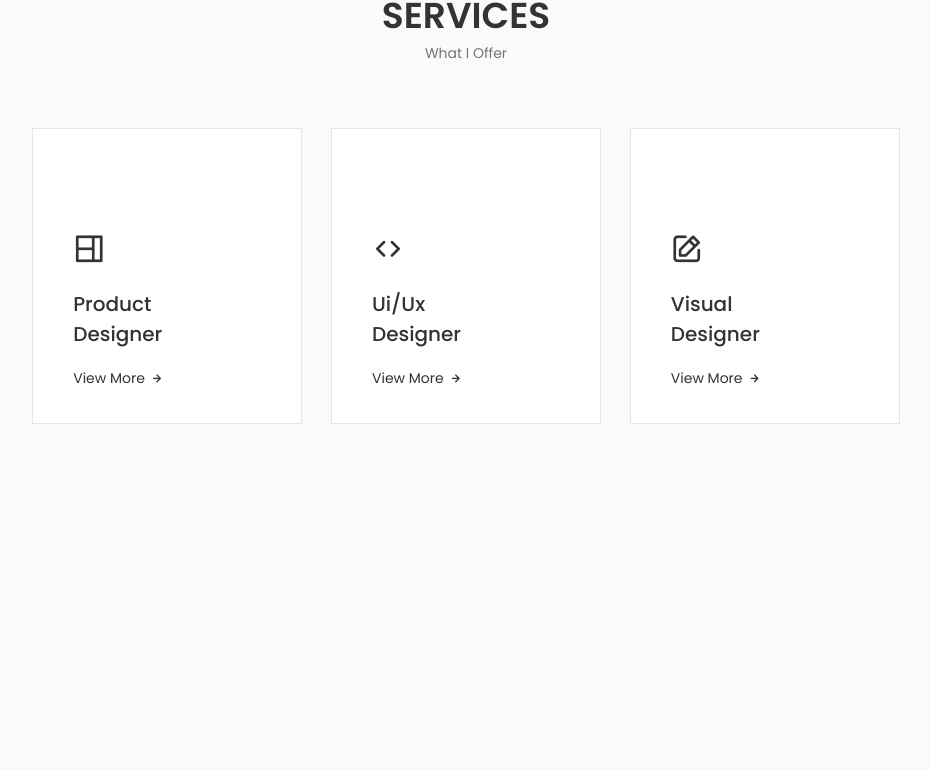
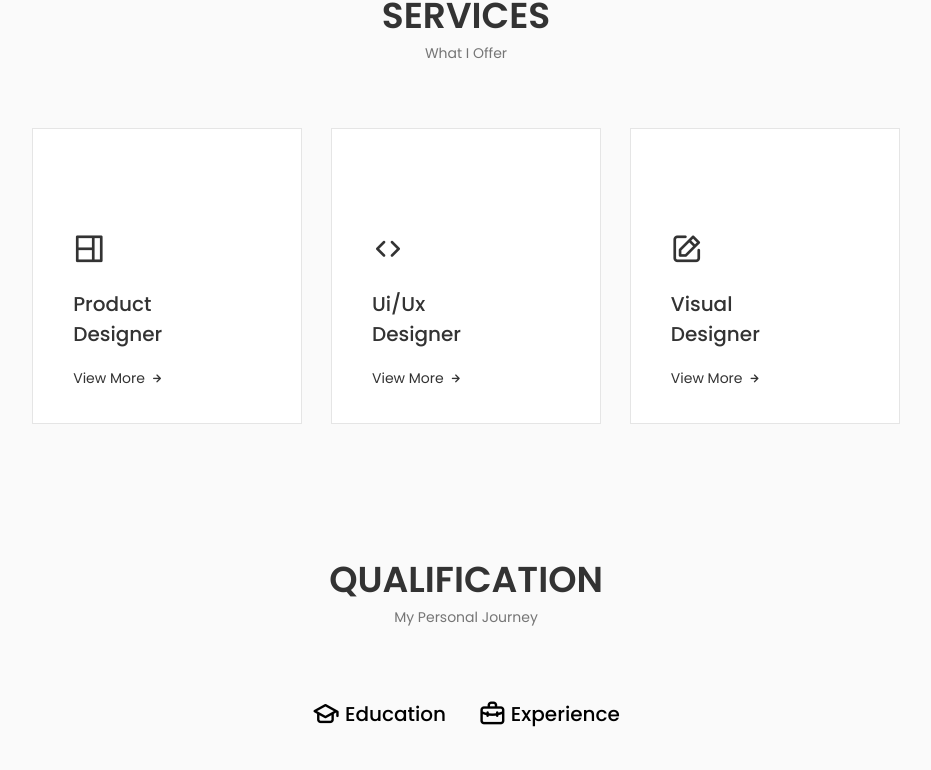
Before and after one commit to visionjain/React-Portfolio, a React (Create React App) app: page / in a window 1280 px wide. Shown: the part 1999-2769 px from the top of the page, without its empty margins (174-1105 px from the left). Before the commit the page ends 2455 px from the top, so only its background shows below. Built offline with nearby package versions, Linux system fonts and the light colour scheme.

Commit message:
added ed and ex

```diff
--- a/src/App.jsx
+++ b/src/App.jsx
@@ -5,6 +5,7 @@
 import About from './components/about/About';
 import Skills from './components/skills/Skills';
 import Services from './components/services/Services';
+import Qualification from './components/qualification/Qualification';
 
 const App = () => {
   return (
@@ -16,6 +17,7 @@
       <About />
       <Skills />
       <Services />
+      <Qualification />
     </main>
     </>
   )
--- /dev/null
+++ b/src/components/qualification/Qualification.jsx
@@ -0,0 +1,142 @@
+import React, { useState } from 'react'
+import"./qualification.css"
+
+const Qualification = () => {
+  const [toggleState, setToggleState] = useState(1);
+
+  const toggleTab = (index) => {
+    setToggleState(index);
+  };
+
+  return (
+    <section className="qualification section">
+      <h2 className="section__title">QUALIFICATION</h2>
+      <span className="section__subtitle">My Personal Journey</span>
+      <div className="qualification__conatiner conatiner">
+        <div className="qualification__tabs">
+          <div className={toggleState === 1 ? "qualification__button qualification__active button--flex" : "qualification__button button--flex"} onClick={() => toggleTab(1)}>
+            <i className="uil uil-graduation-cap qualification__icon"></i> Education
+          </div>
+
+          <div className={toggleState === 2 ? "qualification__button qualification__active button--flex" : "qualification__button button--flex"} onClick={() => toggleTab(2)}>
+            <i className="uil uil-briefcase-alt qualification__icon"></i> Experience
+          </div>
+        </div>
+
+        <div className="qualification__sections">
+          <div className={toggleState === 1 ? "qualification__content qualification__content-active" : "qualification__content"}>
+
+            <div className="qualification__data">
+              <div>
+                <h3 className="qualification__title">Web Design</h3>
+                <span className="qualification__subtitle">SRM Institute Of Science and Technology</span>
+                <div className="qualification__calendar">
+                  <i className="uil uil-calendar-alt"></i> 2023 - Present
+                </div>
+              </div>
+              <div>
+                <span className='qualification__rounder'></span>
+                <span className='qualification__line'></span>
+              </div>
+            </div>
+
+            <div className="qualification__data">
+              <div></div>
+
+              <div>
+                <span className='qualification__rounder'></span>
+                <span className='qualification__line'></span>
+              </div>
+              <div>
+                <h3 className="qualification__title">Art Director</h3>
+                <span className="qualification__subtitle">SRM</span>
+                <div className="qualification__calendar">
+                  <i className="uil uil-calendar-alt"></i> 2023 - Present
+                </div>
+              </div>
+            </div>
+
+            <div className="qualification__data">
+              <div>
+                <h3 className="qualification__title">Web Development</h3>
+                <span className="qualification__subtitle">SRM Institute Of Science and Technology</span>
+                <div className="qualification__calendar">
+                  <i className="uil uil-calendar-alt"></i> 2023 - Present
+                </div>
+              </div>
+              <div>
+                <span className='qualification__rounder'></span>
+                <span className='qualification__line'></span>
+              </div>
+            </div>
+
+            <div className="qualification__data">
+              <div></div>
+
+              <div>
+                <span className='qualification__rounder'></span>
+                <span className='qualification__line'></span>
+              </div>
+              <div>
+                <h3 className="qualification__title">UX Expert</h3>
+                <span className="qualification__subtitle">SRM</span>
+                <div className="qualification__calendar">
+                  <i className="uil uil-calendar-alt"></i> 2023 - Present
+                </div>
+              </div>
+            </div>
+          </div>
+
+          <div className={toggleState === 2 ? "qualification__content qualification__content-active" : "qualification__content"}>
+
+            <div className="qualification__data">
+              <div>
+                <h3 className="qualification__title">Product Designer</h3>
+                <span className="qualification__subtitle">SRM Institute Of Science and Technology</span>
+                <div className="qualification__calendar">
+                  <i className="uil uil-calendar-alt"></i> 2023 - Present
+                </div>
+              </div>
+              <div>
+                <span className='qualification__rounder'></span>
+                <span className='qualification__line'></span>
+              </div>
+            </div>
+
+            <div className="qualification__data">
+              <div></div>
+
+              <div>
+                <span className='qualification__rounder'></span>
+                <span className='qualification__line'></span>
+              </div>
+              <div>
+                <h3 className="qualification__title">UX Designer</h3>
+                <span className="qualification__subtitle">SRM</span>
+                <div className="qualification__calendar">
+                  <i className="uil uil-calendar-alt"></i> 2023 - Present
+                </div>
+              </div>
+            </div>
+
+            <div className="qualification__data">
+              <div>
+                <h3 className="qualification__title">Web Designer</h3>
+                <span className="qualification__subtitle">Figma</span>
+                <div className="qualification__calendar">
+                  <i className="uil uil-calendar-alt"></i> 2023 - Present
+                </div>
+              </div>
+              <div>
+                <span className='qualification__rounder'></span>
+                <span className='qualification__line'></span>
+              </div>
+            </div>
+          </div>
+        </div>
+      </div>
+    </section>
+  )
+}
+
+export default Qualification
--- /dev/null
+++ b/src/components/qualification/qualification.css
@@ -0,0 +1,84 @@
+.qualification__container {
+  max-width: 768px;
+}
+
+.qualification__tabs {
+  display: flex;
+  justify-content: center;
+  margin-bottom: var(--mb-2);
+}
+
+.qualification__button {
+  font-size: var(--h3-font-size);
+  font-weight: var(--font-medium);
+  color: var(--title-color);
+  margin: 0 var(--mb-1);
+  cursor: pointer;
+}
+
+.qualification__button {
+  color: var(--title-color-dark);
+
+}
+
+.qualification__icon {
+  font-size: 1.8rem;
+  margin-right: var(--mb-0-25);
+}
+
+.qualification__active {
+  color: var(--title-color-dark);
+}
+
+.qualification__sections {
+  display: grid;
+  grid-template-columns: 0.5fr;
+  justify-content: center;
+}
+
+.qualification__content {
+  display: none;
+
+}
+
+.qualification__content-active {
+  display: block;
+
+}
+
+.qualification__data {
+  display: grid;
+  grid-template-columns: 1fr max-content 1fr;
+  column-gap: 1.5rem;
+}
+
+.qualification__title {
+  font-size: var(--normal-font-size);
+  font-weight: var(--font-medium);
+}
+
+.qualification__subtitle {
+  display: inline;
+  font-size: var(--small-font-size);
+  margin-bottom: var(--mb-1);
+}
+
+.qualification__calendar {
+  font-size: var(--small-font-size);
+}
+
+.qualification__rounder {
+  display: inline-block;
+  width: 13px;
+  height: 13px;
+  background-color: var(--text-color);
+  border-radius: 50%;
+}
+
+.qualification__line {
+  display: block;
+  width: 1px;
+  height: 100%;
+  background-color: var(--text-color);
+  transform: translate(6px, -7px);
+}
```
